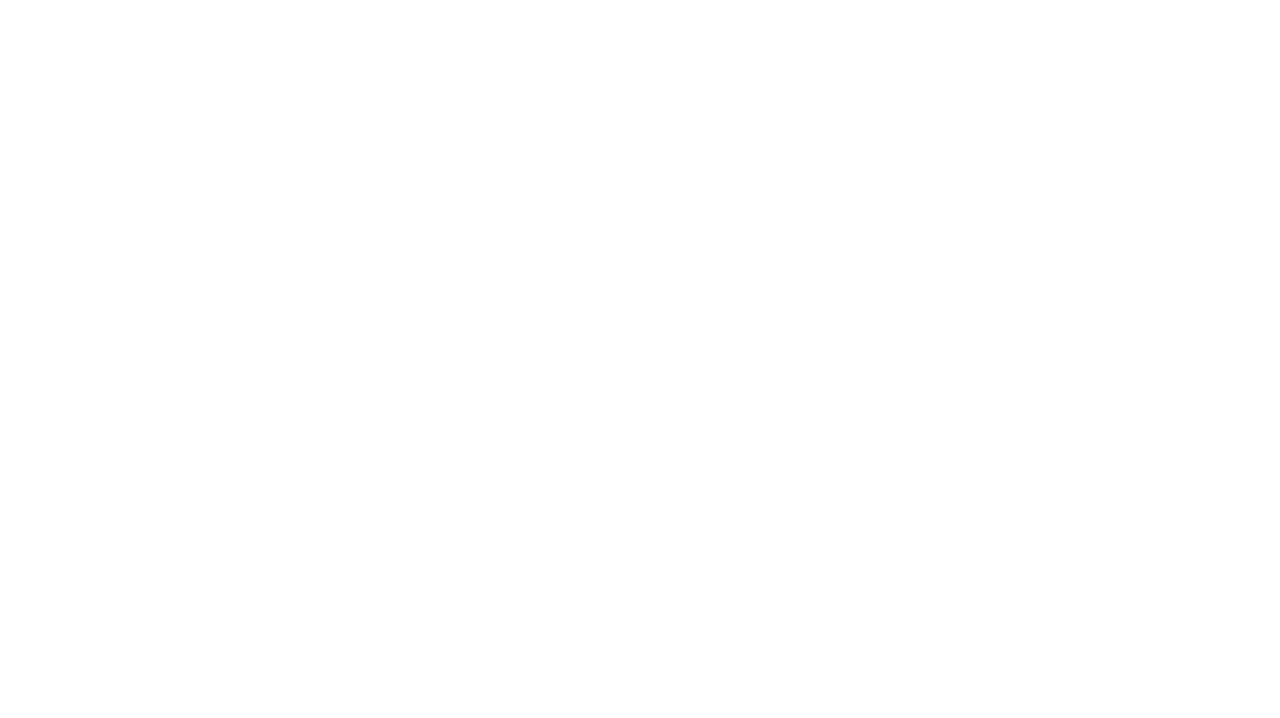
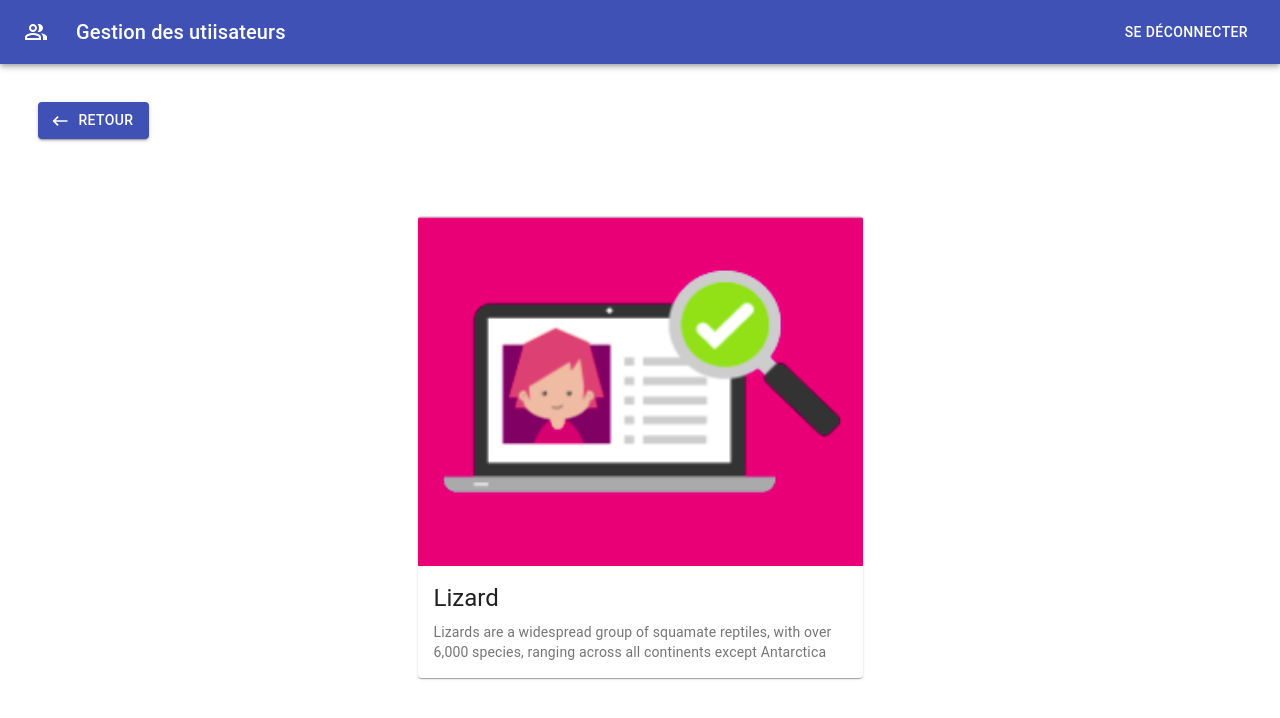
Before and after one commit to IbtihelMej/users-management, a React (Create React App) app: page /app/user/details in a window 1280 px wide. Before the commit this address had no page. Shown: the top 718 px of the page. Built offline with nearby package versions, Linux system fonts and the light colour scheme.

Commit message:
#P0014 create interface detail user

```diff
--- a/src/App.js
+++ b/src/App.js
@@ -3,6 +3,7 @@ import "./App.css";
 import SignIn from "./Components/Signin";
 import SignUp from "./Components/Signup";
 import Users from "./Components/Users";
+import DetailsUser from "./Components/Users/DetailsUser";
 import { Route, Routes, Navigate , useNavigate, useLocation} from "react-router-dom";
 import { useSelector } from "react-redux";
 
@@ -23,6 +24,9 @@ function App() {
         <Route path="/signin" element={<SignIn />} />
         <Route path="/signup" element={<SignUp />} />
         <Route path="/app/users" element={<Users />} />
+        <Route path="/app/user/details" element={<DetailsUser />} />
+
+
       </Routes>
     </div>
   );
--- a/src/Components/Users/DetailsUser.js
+++ b/src/Components/Users/DetailsUser.js
@@ -1,9 +1,94 @@
-import React from 'react'
+import React from "react";
+import Navbar from "../Navbar/Navbar";
+import { useNavigate } from "react-router-dom";
+import {
+  Grid,
+  Button,
+  Card,
+  CardActionArea,
+  CardContent,
+  CardMedia,
+  Typography,
+} from "@material-ui/core";
+import KeyboardBackspaceIcon from "@material-ui/icons/KeyboardBackspace";
+import { makeStyles } from "@material-ui/core/styles";
+
+import imageCarte from "../../Assets/detail.png";
+const useStyles = makeStyles({
+  root: {
+    maxWidth: 445,
+  },
+  media: {
+    height: 350,
+  },
+});
 
 const DetailsUser = () => {
+  const navigate = useNavigate();
+  const classes = useStyles();
+
+  const handleBackUsers = () => {
+    navigate("/app/users");
+  };
   return (
-    <div>DetailsUser</div>
-  )
-}
+    <div>
+      <Navbar />
+      <Grid
+        container
+        direction="column"
+        justifyContent="flex-start"
+        alignItems="stretch"
+      >
+        <Grid
+          container
+          item
+          style={{
+            padding: "3%",
+          }}
+          direction="column"
+          alignItems="flex-start"
+        >
+          <Button
+            variant="contained"
+            color="primary"
+            startIcon={<KeyboardBackspaceIcon />}
+            onClick={handleBackUsers}
+          >
+            Retour
+          </Button>
+        </Grid>
+        <Grid
+          container
+          item
+          style={{
+            padding: "3%",
+          }}
+          justifyContent="center"
+          alignItems="center"
+        >
+          <Card className={classes.root}>
+            <CardActionArea>
+              <CardMedia
+                className={classes.media}
+                image={imageCarte}
+                title="Contemplative Reptile"
+                src="picture"
+              />
+              <CardContent>
+                <Typography gutterBottom variant="h5" component="h2">
+                  Lizard
+                </Typography>
+                <Typography variant="body2" color="textSecondary" component="p">
+                  Lizards are a widespread group of squamate reptiles, with over
+                  6,000 species, ranging across all continents except Antarctica
+                </Typography>
+              </CardContent>
+            </CardActionArea>
+          </Card>
+        </Grid>
+      </Grid>
+    </div>
+  );
+};
 
-export default DetailsUser
+export default DetailsUser;
--- a/src/Components/Users/index.js
+++ b/src/Components/Users/index.js
@@ -10,8 +10,8 @@ import {
   TableBody,
   TableHead,
 } from "@material-ui/core";
-
-import { withStyles, makeStyles } from "@material-ui/core/styles";
+import { useNavigate } from "react-router-dom";
+import { withStyles } from "@material-ui/core/styles";
 import Navbar from "../Navbar/Navbar";
 import { Visibility } from "@material-ui/icons";
 import AddUser from "./AddUser";
@@ -39,15 +39,11 @@ const StyledTableRow = withStyles((theme) => ({
 
 
 
-const useStyles = makeStyles({
-  // table: {
-  //   minWidth: 700,
-  // },
-});
 
 const AccountManagement = () => {
-  const classes = useStyles();
   const dispatch = useDispatch();
+  const navigate = useNavigate();
+
   const { users } = useSelector(({ userReducer }) => userReducer);
 
   const [isOpen, setIsOpen] = useState(false);
@@ -62,14 +58,16 @@ const AccountManagement = () => {
   const handleClose = () => {
     setIsOpen(false);
   };
+  const handleDetails = () => {
+    navigate("/app/user/details");
+
+  }
   console.log('usersusers',users.data);
   return (
     <div>
       <Navbar />
-
       <Grid
         container
-        // style={{ borderStyle: "dashed", borderColor: "red" }}
         direction="column"
         justifyContent="flex-start"
         alignItems="stretch"
@@ -89,7 +87,7 @@ const AccountManagement = () => {
         </Grid>
         <Grid item style={{ padding: "5%" }}>
           <TableContainer component={Paper}>
-            <Table className={classes.table} aria-label="customized table">
+            <Table  aria-label="customized table">
               <TableHead>
                 <TableRow>
                   <StyledTableCell>Email</StyledTableCell>
@@ -103,7 +101,7 @@ const AccountManagement = () => {
                       {row.email}
                     </StyledTableCell>
                     <StyledTableCell align="right">
-                      <Button color="primary" startIcon={<Visibility />}>
+                      <Button color="primary" startIcon={<Visibility />} onClick={handleDetails}>
                         Consulter
                       </Button>
                     </StyledTableCell>
```
Also changed, not shown: src/Assets/detail.png (added).
